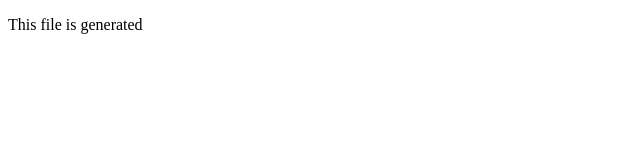
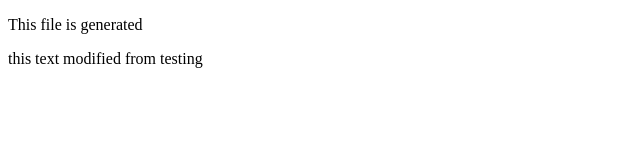
Before and after one commit to Hema25670/Demo, a plain HTML site: page demo.html in a window 1280 px wide. Shown: the whole page, without its empty margins (0-640 px from the left). Drawn offline with Linux system fonts and the light colour scheme.

Commit message:
demo.html modified in testing branch

```diff
--- a/demo.html
+++ b/demo.html
@@ -7,5 +7,6 @@
 </head>
 <body>
     <p>This file is generated</p>
+    <p>this text modified from testing</p>
 </body>
 </html>
```
